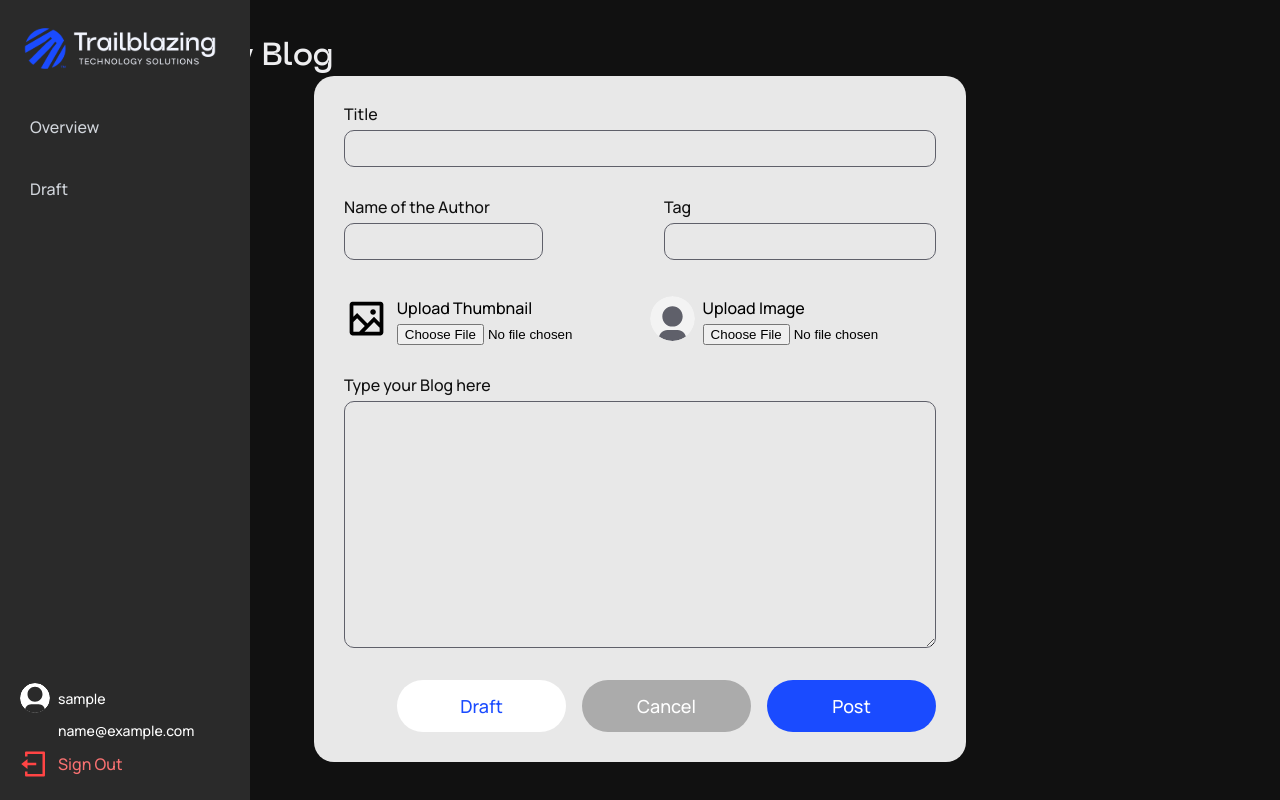
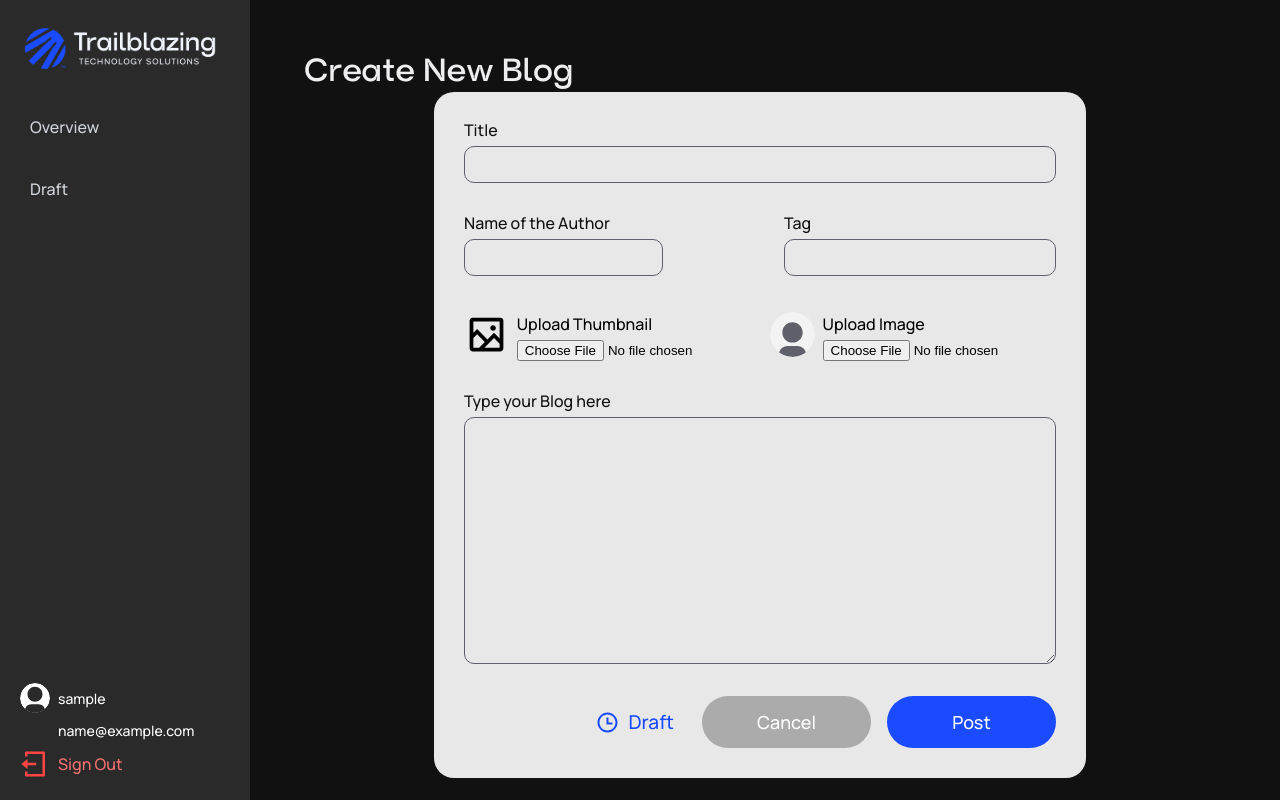
Before and after one commit to DammyBidi/Company-s-Site, a Vue app: page /admin/sidebar/create-blog in a window 1280 px wide. Built offline with nearby package versions, Linux system fonts and the light colour scheme; sample sign-in values are in the browser's storage.

Commit message:
public blog search

```diff
--- a/src/admin/assets/views-styles/createblog.css
+++ b/src/admin/assets/views-styles/createblog.css
@@ -127,15 +127,17 @@ form .form-actions .btn2:hover {
     background-color: #B8B8B8;
 }
 
-form .form-actions .btn1 {
-    background-color: #ffffff;
+form .form-actions .draft {
+    display: flex;
+    align-items: center;
+    gap: 0.5rem;
     color: #1A4BFF;
     border: none;
-    width: 10.5625rem;
+
     padding: 0.625rem 0.75rem;
     border-radius: 3.125rem;
     cursor: pointer;
-    font-size: 1.125rem;
+    font-size: 1.2em;
 }
 
 button:disabled {
--- a/src/admin/layouts/AdminSidebarLayout.vue
+++ b/src/admin/layouts/AdminSidebarLayout.vue
@@ -16,10 +16,12 @@ import AdminSidebar from "../components/AdminSidebar.vue";
 .admin-sidebar-layout {
   display: flex;
   height: 100vh;
-  max-width: 1440px;
-  margin: 0 auto;
+  /* max-width: 1440px;
+  margin: 0 auto; */
 }
 .admin-main-content {
+  margin-left: 15rem;
+  margin-top: 1rem;
   flex: 1;
   padding: 1rem; /* Add padding if necessary */
   overflow-y: auto;
--- a/src/admin/views/CreateBlog.vue
+++ b/src/admin/views/CreateBlog.vue
@@ -76,7 +76,10 @@
           </div>
 
           <div class="form-actions">
-            <button class="btn1" type="button">Draft</button>
+            <div type="button" class="draft">
+              <img src="../assets/images/draft.svg" alt="">
+              <p>Draft</p>
+            </div>
             <button class="btn2" type="button" >Cancel</button>
             <button class="btn3" type="submit" :disabled="isSubmitting">
               {{ isSubmitting ? "Posting..." : "Post" }}
--- a/src/assets/views-styles/blog-details.css
+++ b/src/assets/views-styles/blog-details.css
@@ -118,11 +118,13 @@ hr {
   font-size: 1rem;
 }
 
+
+
 .blog-content {
-
-  font-size: 1rem;
+  font-family: 'Manrope', sans-serif;
+  font-size: 1rem!important;
   color: #fff;
-  font-weight: 200!important;
+  /* font-weight: 200!important; */
   line-height: 2.475rem; /* 165% */
   letter-spacing: 0.00225rem;
 }
--- a/src/assets/views-styles/blog.css
+++ b/src/assets/views-styles/blog.css
@@ -88,6 +88,34 @@ hr {
   font-size: 1.125rem;
   color: #b2b3bd;
   text-align: center;
+}
+
+.header-controls {
+  display: flex;
+  align-items: center;
+  justify-content: flex-end;
+  max-width: 1440px;
+  margin: 2rem auto;
+  gap: 10px;
+}
+
+.header-controls img {
+  width: 40px;
+}
+
+.search-bar {
+  width: 24.0625rem;
+  padding: 0.625rem 1rem;
+  gap: 0.625rem;
+  border-radius: 3.125rem;
+  border: 1px solid #eeeef0;
+  background-color: #eeeef0;
+  outline: none;
+  font-size: 1.125rem;
+}
+
+::placeholder {
+  font-size: 1.125rem;
 }
 
 /* Blog posts */
--- a/src/components/FooterComponent.vue
+++ b/src/components/FooterComponent.vue
@@ -36,7 +36,7 @@
           <h4>Company</h4>
           <router-link to="/about">About Us</router-link>
           <router-link to="/contact-us">Contact us</router-link>
-          <!-- <router-link to="/blog">Blog</router-link> -->
+          <router-link to="/blog">Blog</router-link>
           <router-link to="/services">Services</router-link>
         </div>
         <div class="legal">
--- a/src/views/BlogDetails.vue
+++ b/src/views/BlogDetails.vue
@@ -10,7 +10,7 @@
         </div>
         <div class="nav-links">
           <router-link to="/">Home</router-link>
-          <router-link to="/portfolio">Portfolio</router-link>
+          <!-- <router-link to="/portfolio">Portfolio</router-link> -->
           <router-link to="/services">Services</router-link>
           <router-link to="/about">About Us</router-link>
           <router-link class="blog-link" to="/blog-page">Blog</router-link>
--- a/src/views/BlogPage.vue
+++ b/src/views/BlogPage.vue
@@ -10,7 +10,7 @@
         </div>
         <div class="nav-links">
           <router-link to="/">Home</router-link>
-          <router-link to="/portfolio">Portfolio</router-link>
+          <!-- <router-link to="/portfolio">Portfolio</router-link> -->
           <router-link to="/services">Services</router-link>
           <router-link to="/about">About Us</router-link>
           <router-link class="blog-link" to="/blog-page">Blog</router-link>
@@ -32,6 +32,11 @@
           industry trends and best practices to tips and tricks for developers,
           our blog is your go-to resource for staying informed and inspired.
         </p>
+      </div>
+
+      <div class="header-controls">
+        <input type="text" placeholder="Search" class="search-bar" />
+        <img src="../admin/assets/images/search.svg" alt="" />
       </div>
 
       <!-- Blog Posts -->
```
Also changed, not shown: src/admin/assets/images/draft.svg (added).
